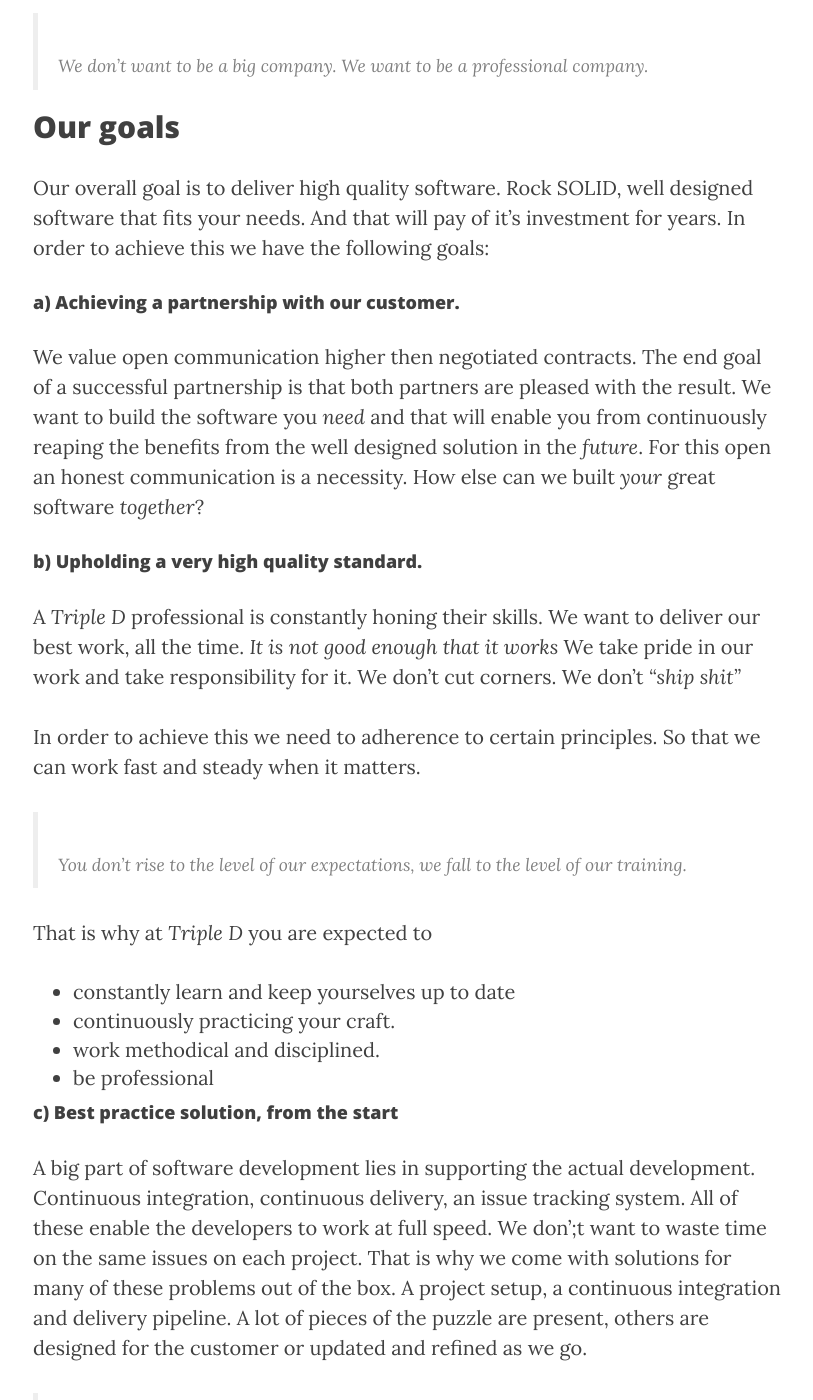
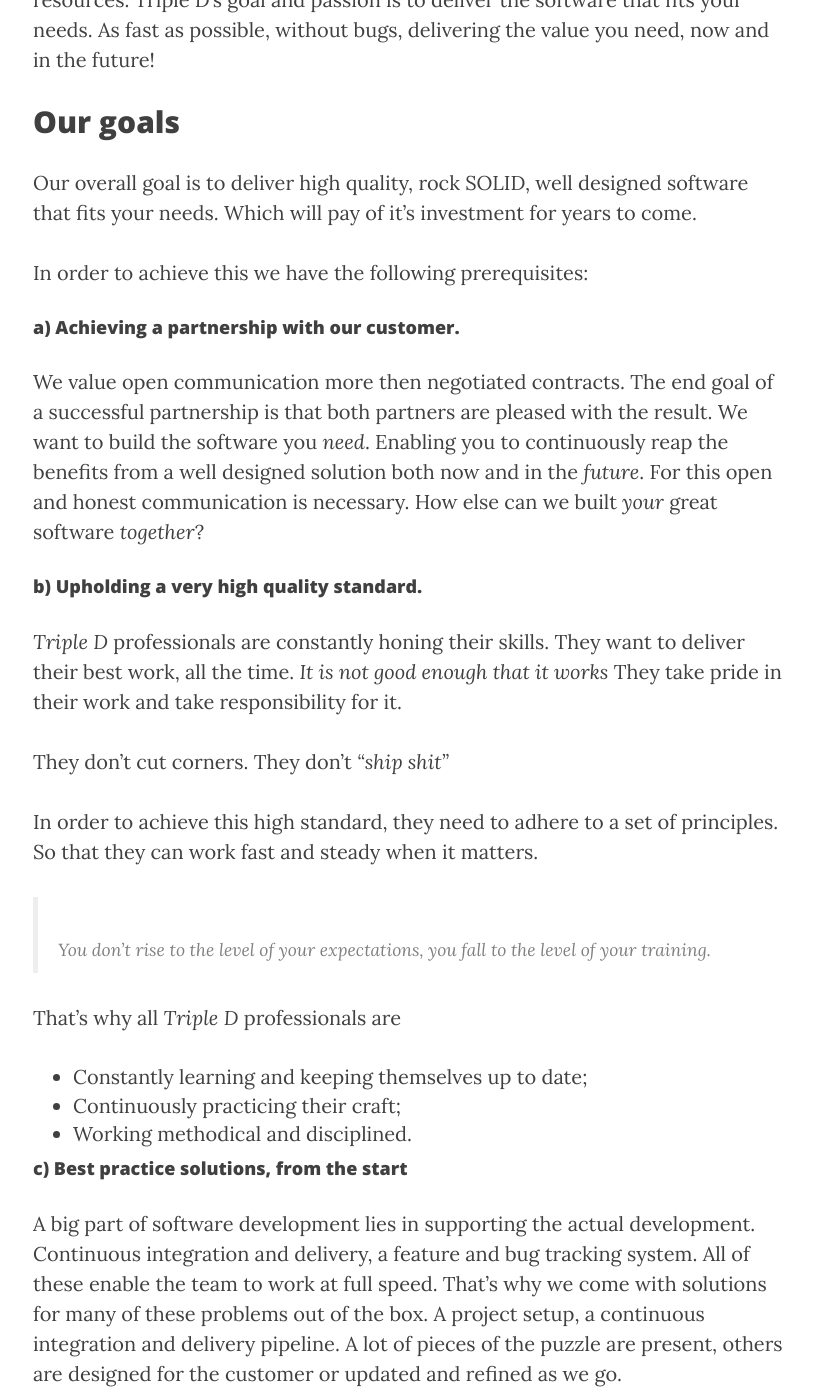
Before and after one commit to tripledio/tripledio.github.io, a Jekyll site: the page built from about.md, in a window 1280 px wide and 1400 px high, scrolled down 778 px. Shown: the whole window, without its empty margins (232-1045 px from the left). Built offline with Jekyll 4.4.1, drawn with Linux system fonts in a browser that asks for light colours; nearby versions of some CDN libraries; some of the changed text lies outside the part shown.

Commit message:
stating the obvious

```diff
--- a/about.md
+++ b/about.md
@@ -6,47 +6,62 @@
 ---
 ## Triple D  <a name="1"/>
 
-*Triple D* is a professional software development company founded by us, a group of professional software engineers. Our hope for *Triple D* is that it is not a typical IT-consultancy company. In fact we don't want it to be a consultancy company at all. Our goal is not to 'sell' our consultants. Our goal and passion is to deliver the software that fits your need. As fast as possible, with no bugs, and as useful as possible. Now and in the future.
+| We don't want to be a big company We want to be a _professional_ company.|
+| :-------------|
+||
 
->We don't want to be a big company. We want to be a _professional_ company.
-
+*Triple D* is a professional software development company founded by a group of veteran software engineers. It's not a consulting company, the goal is not to sell resources. Triple D's goal and passion is to deliver the software that fits your needs. As fast as possible, without bugs, delivering the value you need, now and in the future!
 
 ## Our goals  <a name="2"/>
 
-Our overall goal is to deliver high quality software. Rock SOLID, well designed software that fits your needs. And that will pay of it's investment for years. In order to achieve this we have the following goals:
+Our overall goal is to deliver high quality, rock SOLID, well designed software that fits your needs. Which will pay of it's investment for years to come.
+
+In order to achieve this we have the following prerequisites:
 
 #### a) Achieving a partnership with our customer. <a name="2.a"/>
-   We value open communication higher then negotiated contracts. The end goal of a successful partnership is that both partners are pleased with the result. We want to build the software you *need* and that will enable you from continuously reaping the benefits from the well designed solution in the *future*. For this open an honest communication is a necessity. How else can we built *your* great software *together*?
+   We value open communication more then negotiated contracts. The end goal of a successful partnership is that both partners are pleased with the result. We want to build the software you *need*. Enabling you to continuously reap the benefits from a well designed solution both now and in the *future*. For this open and honest communication is necessary. How else can we built *your* great software *together*?
 
 #### b) Upholding a very high quality standard. <a name="2.b"/>
-  A *Triple D* professional is constantly honing their skills. We want to deliver our best work, all the time. *It is not good enough that it works* We take pride in our work and take responsibility for it. We don't cut corners. We don't *"ship shit"*
+  *Triple D* professionals are constantly honing their skills. They want to deliver their best work, all the time. *It is not good enough that it works* They take pride in their work and take responsibility for it.
 
-  In order to achieve this we need to adherence to certain principles. So that we can work fast and steady when it matters.
+  They don't cut corners. They don't *"ship shit"*
 
-> You don't rise to the level of our expectations, we fall to the level of our training.
+  In order to achieve this high standard, they need to adhere to a set of principles. So that they can work fast and steady when it matters.
 
-That is why at *Triple D* you are expected to
-   + constantly learn and keep yourselves up to date
-   + continuously practicing your craft.
-   + work methodical and disciplined.
-   + be professional
+> You don't rise to the level of your expectations, you fall to the level of your training.
 
-#### c) Best practice solution, from the start <a name="2.c"/>
-   A big part of software development lies in supporting the actual development. Continuous integration, continuous delivery, an issue tracking system. All of these enable the developers to work at full speed. We don';t want to waste time on the same issues on each project. That is why we come with solutions for many of these problems out of the box. A project setup, a continuous integration and delivery pipeline. A lot of pieces of the puzzle are present, others are designed for the customer or updated and refined as we go.
+That's why all *Triple D* professionals are
+   + Constantly learning and keeping themselves up to date;
+   + Continuously practicing their craft;
+   + Working methodical and disciplined.
+
+#### c) Best practice solutions, from the start <a name="2.c"/>
+   A big part of software development lies in supporting the actual development. Continuous integration and delivery, a feature and bug tracking system. All of these enable the team to work at full speed. That's why we come with solutions for many of these problems out of the box. A project setup, a continuous integration and delivery pipeline. A lot of pieces of the puzzle are present, others are designed for the customer or updated and refined as we go.
 
 > We do not offer a one size fits-all solution, we offer a rocket boosted start.
 
+
+
+
+
+
+
+
+
+
+
+
 ## Our services <a name="3"/>
 
-### a) Software hive <a name="3.a"/>
+### a) Team as a service <a name="3.a"/>
+*Triple D* is a professional software engineering *team* that keeps its coherence over multiple software assignments. Comparable to the romans imperial standing army that was a professional army instead of an ad hoc formed army. This enabled them to keep the lessons learned and experience gained. Just like them we want to keep our team together, keep building on the lessons learned, profit from the close collaboration gained. This allows us to not only continuously improve ourselves but our working as a team as well.
 
-**@domenique Is team as a ervice hier niet beter? Wat does hive mean in this context?**
+### b) Reinforcement <a name="3.b"/>
+Our professionals can work together with your existing teams, introducing industry best practices. Allowing your team to evolve and eventually going faster while still delivering new functionality.
 
-Whether you are a young startup or a well established company searching for a partner to create your next IT success, we at *Triple D* are ready to guide you to the finish. We offer complete in-house development at your pace. @domenique At their pace? Not at our fast pace?
-### b) Reinforcement <a name="3.b"/>
-We can deploy a team of our craftsmen to integrate into an existing team to help them embrace XP practices. This will allow your team to grow and go faster while still delivering new functionality.
-### c) Coaching <a name="3.c"/>
-Your company has recently gone through an Agile transformation but you realise that you lack technical skills to improve your code quality and predictability. We can help you make sure that your team keeps delivering at the same pace even long after the initial phase of your project.
+### c) Trainings and workshops <a name="3.c"/>
+Whether you
+Your company has recently gone through an Agile transformation but you realize that you lack technical skills to improve your code quality and predictability. We can help you make sure that your team keeps delivering at the same pace even long after the initial phase of your project.
 
 # Our History <a name="4"/>
 
@@ -73,11 +88,10 @@
  Of course we all know that a company consists out of many different people. The brand that the company wants to carry out is seldom consistently carried out by its people. Every company has good, competent people. Unfortunately companies occasionally also have some under-performers in their ranks. The larger a company is, the easier it is for those under-performers to hide themselves in the crowd. In the end you hire people, not a company. In our experience, the bigger a company, the higher the risk you hire an under performer. Even if you start of by receiving one of their top people at the start of your project. As time passes by, and the contract has been secured, the top people can get replaced by one of its colleague's. Which is not necessarily a bad thing. But rarely the company brand policies is present in all the employees.
 
 #### e) Dysfunctional teams
-   Software engineers are people, and getting people to work well together, creating an efficient team, is not easy. It seldom happens by change. It is a problem all type of organizations face all over the world.
+   Software engineers are people, and getting people to work well together, creating an efficient team, is not easy. It seldom happens by chance. It is a problem all kinds of organizations face.
 
    Due to the not so visible nature of software development a dysfunctional team can cost you a lot of money. Software engineers that do not talk to each other, aren't able to work well with each other can not do a proper job. Even if all of the individuals are highly competent.
-
-   Often the wrong thing will be built, the code base will start looking like the monster of Frankenstein. All different pieces from different people patched together. Not what you wanted or paid for. Due to the nature of software it takes time for the negative effects of this to become visible. While in the mean time a lot of money is being spent, and wasted.
+   Often the wrong thing will be built, your code base starts to look like a pile of opinions and open ended discussions: different pieces from different people patched together lacking a coherent architecture. Due to the nature of software it takes time for these negative effects to become apparent. While in the mean time a lot of money is being spent, and wasted.
 
   Of course good teams do exist. Teams that work well and that can really deliver. This is something that usually takes a lot of time and effort. (And money) A lot of companies recognize the cost of dysfunctional teams. That's why they spend a lot of time and effort trying to create good teams. But this is not an easy task.
 
@@ -101,7 +115,6 @@
 #### d) to "Dysfunctional teams"
 We aim to get rid of the waste of an dysfunctional team, of the time and energy put info forming and maintaining a real team. That is why we offer a 'team as a service' solution. Evidently we are all individual professionals but *Triple D* also aims to be a professional team.
 
-*Triple D* is a professional software engineering team that keeps its coherence over multiple software assignments. Comparable to the romans imperial standing army that was a professional army instead of an ad hoc formed army. Which enabled them to keep the lessons learned and experience gained. Just like them we want to keep our team together, keep building on the lessons learned, profit from the close collaboration gained. This allows us to not only continuously improve  ourselves but our working as a team as well.
 
 ## Origin of the name <a name="4.d"/>
 
```
